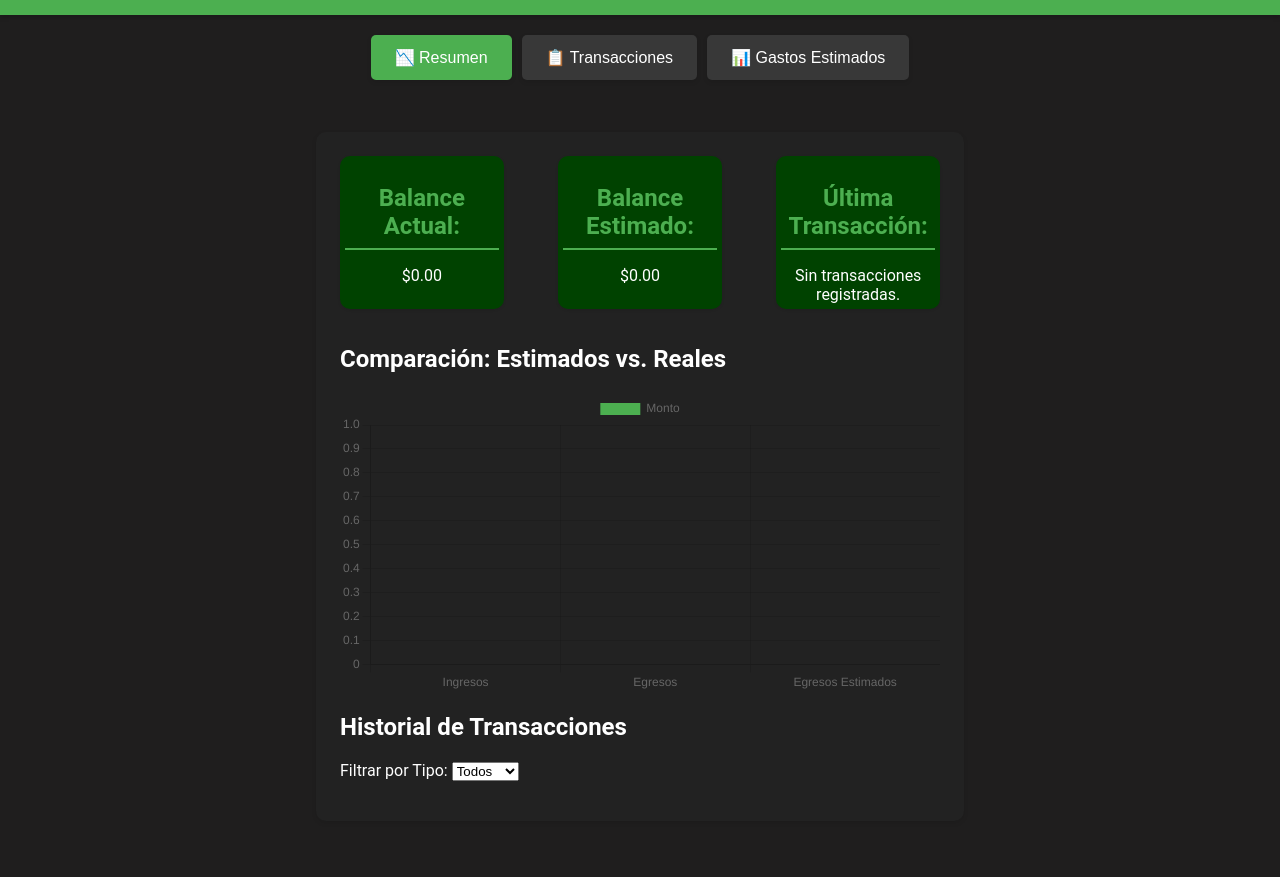
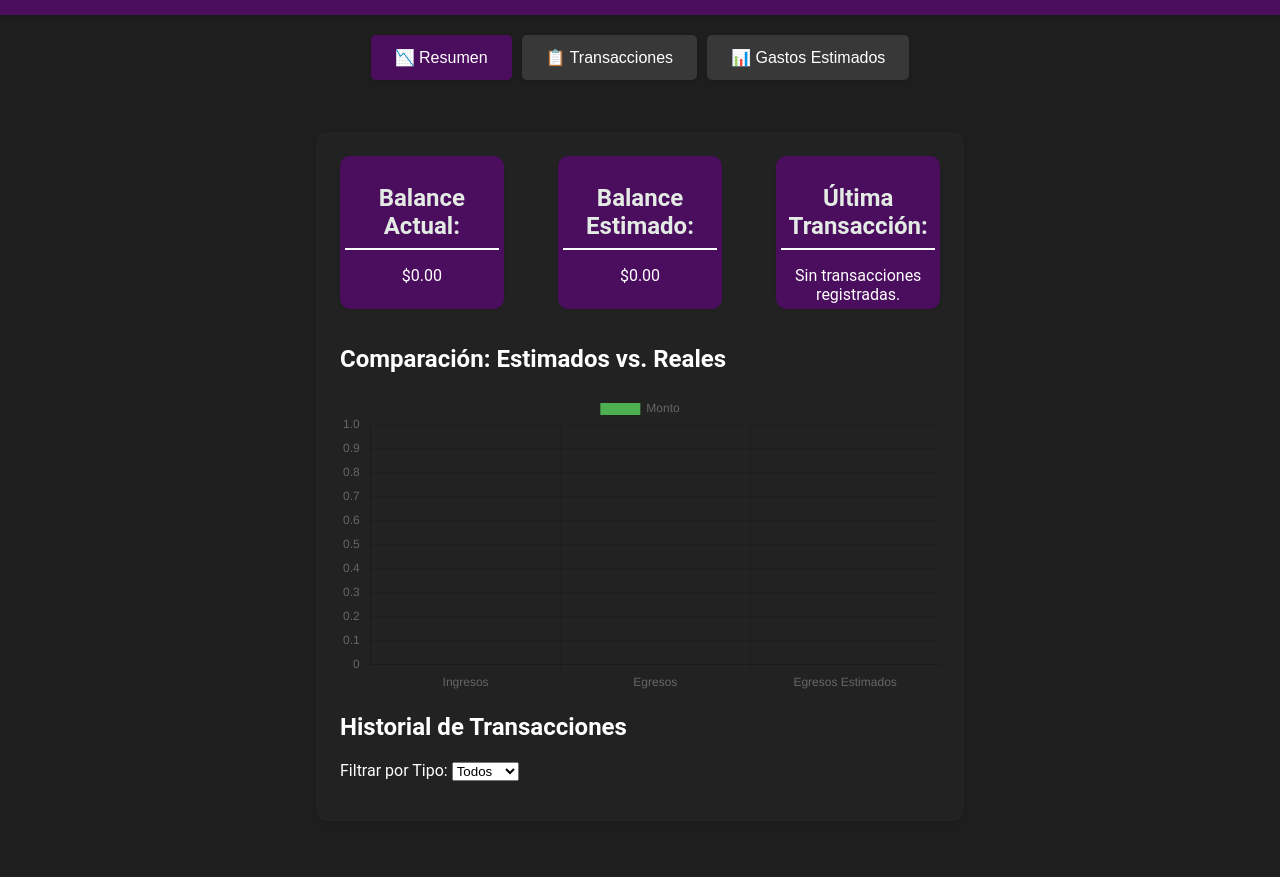
Before and after one commit to xXstardosXx/Lenguaje_de_clientes_web, a plain HTML site: page Entrega_final/index.html in a window 1280 px wide. Shown: the part 73-950 px from the top of the page. Drawn offline with nearby package versions, Linux system fonts and the light colour scheme.

Commit message:
commit "colores"
cambio de los colores: carta y titulos

```diff
--- a/Entrega_final/style.css
+++ b/Entrega_final/style.css
@@ -52,7 +52,7 @@
 /* Colores y fuentes */
 :root {
   --background-color: #1f1e1e;
-  --primary-color: #4caf50;
+  --primary-color: #4b0d5e;
   --secondary-color: #ff9800;
   --text-color: #fff;
   --tab-bg: rgb(56, 56, 56);
@@ -78,15 +78,15 @@ header {
 /* Títulos de sección */
 section h3 {
   font-size: 1.5rem;
-  color: #4CAF50;
+  color: #e3ebe4;
   margin-bottom: 1rem;
-  border-bottom: 2px solid #4CAF50;
+  border-bottom: 2px solid #ffffff;
   padding-bottom: 0.5rem;
 }
 
 /* Tarjetas informativas */
 .card {
-  background-color: rgb(0, 66, 0); /* Verde claro */
+  background-color: #4b0d5e; /* Verde claro */
   padding: 0.3rem;
   border-radius: 10px;
   margin-bottom: 1rem;
```
